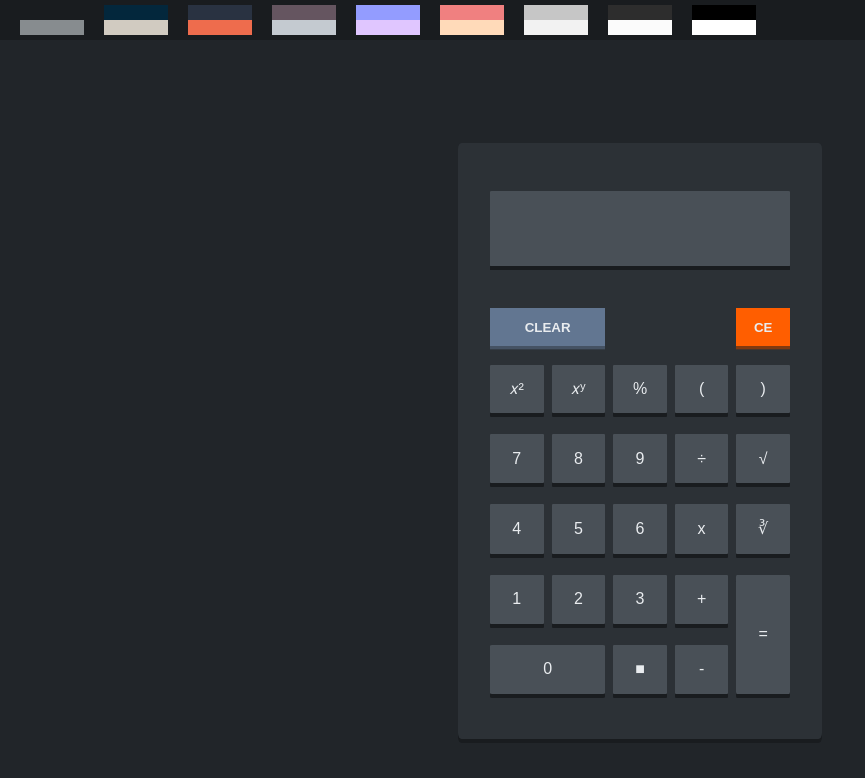
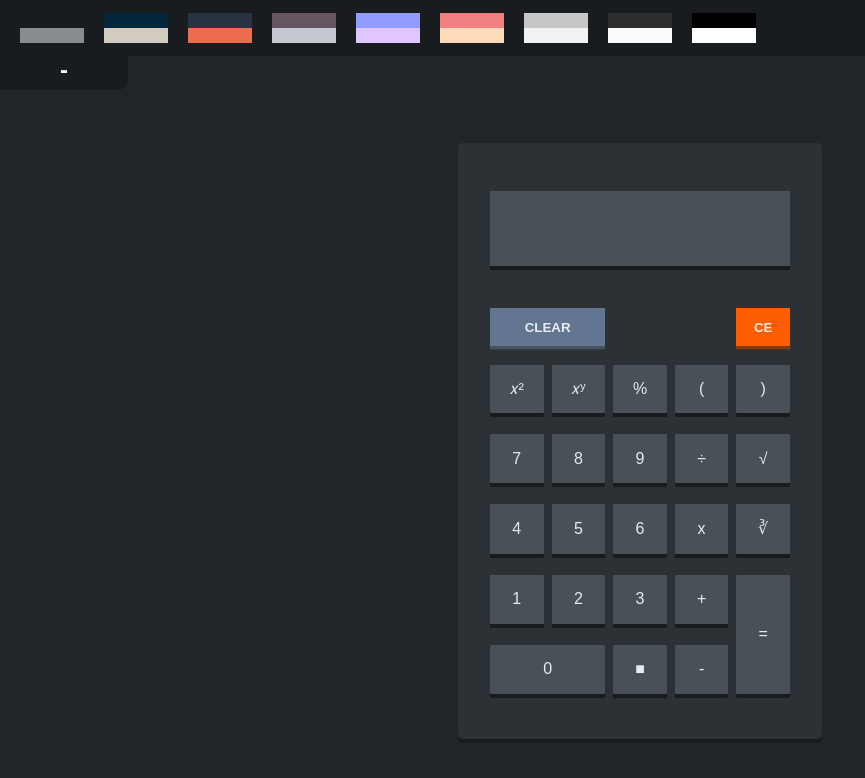
Before and after one commit to BirdOfSteel/calculator, a React (Vite) app in the folder calculator/: page / in a window 1280 px wide. Shown: the top 778 px of the page, without its empty margins (0-865 px from the left). Built offline with nearby package versions, Linux system fonts and the light colour scheme.

Commit message:
Themes header can now be hidden
- theme-header div now can be hidden/shown by clicking the button underneath it.

```diff
--- a/calculator/src/App.jsx
+++ b/calculator/src/App.jsx
@@ -17,6 +17,7 @@ import {
 function App() {
   const [equationArray, setEquationArray] = React.useState([]) // holds an array of the characters entered into the calculator
   const [styleState, setStyleState] = React.useState(defaultStyle)
+  const [themesMenuExpanded, setThemesMenuExpanded] = React.useState(true)
   const [errorMessage, setErrorMessage] = React.useState(null)
 
   const timeoutID = React.useRef(); // holds setTimeout ID for errorMessage
@@ -156,7 +157,7 @@ function App() {
 
   return (
     <div id="root-div" style={{background: styleState.pageBackground}}>
-      <div id="theme-header" style={{background: styleState.themesBackground}}>
+      <div id="theme-header" className={themesMenuExpanded ? "show-themes-header" : "hide-themes-header"} style={{background: styleState.themesBackground}}>
         <button className="theme-button" onClick={() => setStyleState(defaultStyle)} style={{background: "#191c1f"}}><div className="theme-button-accent" style={{background: "#878c8f"}}></div></button>
         <button className="theme-button" onClick={() => setStyleState(urbanStyleA)} style={{background: "#03273c"}}><div className="theme-button-accent" style={{background: "#d1cbc1"}}></div></button>
         <button className="theme-button" onClick={() => setStyleState(urbanStyleB)} style={{background: "#293241"}}><div className="theme-button-accent" style={{background: "#EE6C4D"}}></div></button>
@@ -166,6 +167,7 @@ function App() {
         <button className="theme-button" onClick={() => setStyleState(lightStyle)} style={{background: "rgb(198, 198, 198)"}}><div className="theme-button-accent" style={{background: "#f2f2f2"}}></div></button>
         <button className="theme-button" onClick={() => setStyleState(highContrastLightStyle)} style={{background: "#2d2d2d"}}><div className="theme-button-accent" style={{background: "#fbfbfb"}}></div></button>
         <button className="theme-button" onClick={() => setStyleState(highContrastDarkStyle)} style={{background: "#000000"}}><div className="theme-button-accent" style={{background: "#ffffff"}}></div></button>
+        <button id="themes-menu-button" onClick={() => {setThemesMenuExpanded((prevBoolean) => !prevBoolean)}} style={{background: styleState.themesBackground, color: styleState === highContrastDarkStyle ? "#000000" : "#FFFFFF"}}>{themesMenuExpanded ? "-" : "+"}</button>
       </div>
       <div id="error-and-calculator-div">
         {
--- a/calculator/src/index.css
+++ b/calculator/src/index.css
@@ -19,10 +19,12 @@ body {
 #theme-header {
   display: flex;
   align-items: center;
+  padding: 0.5em 0;
   position: absolute;
   top: 0px;
   height: 5%;
   width: 100%;
+  transition: transform 1s ease-out;
   /* background: #2c3136; */
 }
 
@@ -40,6 +42,27 @@ body {
     height: 50%;
     width: 100%;
   }
+
+  #themes-menu-button {
+    width: 10%;
+    height: 70%;
+    bottom: -60%;
+    position: absolute;
+    border: 0;
+    font-size: 1.5rem;
+    font-weight: bold;
+    border-bottom-right-radius: 10px;
+  }
+
+
+  .show-themes-header {
+    transform: translateY(0%);
+  }
+
+  .hide-themes-header {
+    transform: translateY(-100%);
+  }
+
 
 /* error-and-calculator-div */
 #error-and-calculator-div {
```
